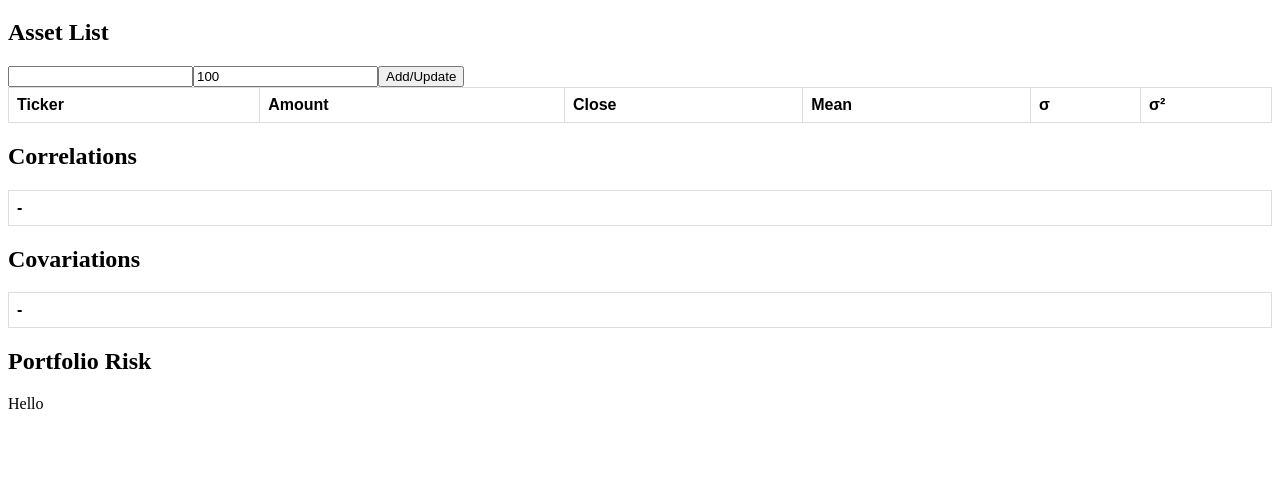
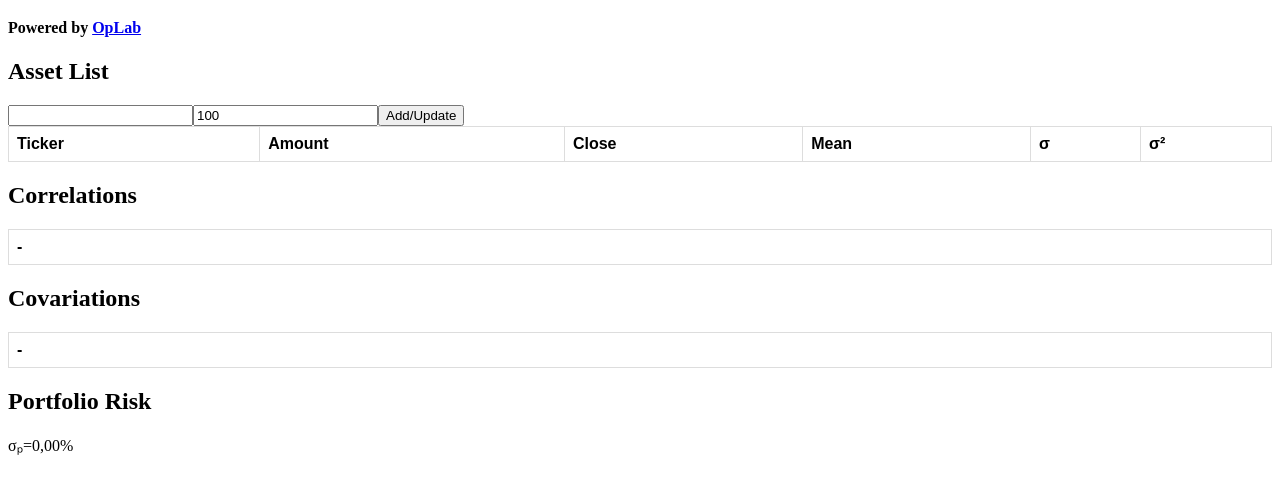
Before and after one commit to cesarvargas00/markowitz, a Gatsby site: page / in a window 1280 px wide. Shown: the part 61-554 px from the top of the page. Built offline with nearby package versions, Linux system fonts and the light colour scheme; Gatsby itself is replaced by a stand-in of ours.

Commit message:
add portfolio risk calculation

```diff
--- a/src/pages/components/AssetList.js
+++ b/src/pages/components/AssetList.js
@@ -30,8 +30,7 @@ export default function AssetList({ assets, onAdd, onRemove }) {
             )}&to=${format(today, 'yyyyMMdd0000')}&fill=business_days`,
             {
               headers: {
-                'access-token':
-                  'none-admin',
+                'access-token': 'none-admin',
               },
             }
           )
--- a/src/pages/components/Matrix.js
+++ b/src/pages/components/Matrix.js
@@ -6,17 +6,17 @@ export default function Matrix({ data }) {
       <thead>
         <tr>
           <th>-</th>
-          {Object.keys(data).map(col => (
-            <th>{col}</th>
+          {Object.keys(data).map((col, i) => (
+            <th key={`${data}-${i}`}>{col}</th>
           ))}
         </tr>
       </thead>
       <tbody>
-        {Object.keys(data).map(col => (
-          <tr>
+        {Object.keys(data).map((col, i) => (
+          <tr key={`${data}-${i}`}>
             <th>{col}</th>
-            {Object.keys(data[col]).map(row => (
-              <td>{data[col][row]}</td>
+            {Object.keys(data[col]).map((row, i) => (
+              <td key={`${row}-${i}`}>{data[col][row]}</td>
             ))}
           </tr>
         ))}
--- a/src/pages/components/Result.js
+++ b/src/pages/components/Result.js
@@ -1,10 +1,36 @@
-import React from 'react'
+import React, { useEffect, useState } from 'react'
+const decimalFormatter = Intl.NumberFormat('pt-BR', {
+  maximumFractionDigits: 2,
+  minimumFractionDigits: 2,
+})
+export default function Result({ assets, covariances }) {
+  const [risk, setRisk] = useState(0)
+  useEffect(() => {
+    if (assets.length > 1) {
+      const total = assets.reduce(
+        (acc, { amount, close }) => acc + amount * close,
+        0
+      )
+      const w = assets.map(({ amount, close }) => (amount * close) / total)
+      const Ω = Object.keys(covariances).map(k =>
+        Object.keys(covariances[k]).map(l => covariances[k][l])
+      )
 
-export default function Result() {
+      let r = 0
+      for (let i = 0; i < w.length; i++) {
+        let sum = 0
+        for (let j = 0; j < w.length; j++) {
+          sum += Ω[i][j] * w[j]
+        }
+        r += sum * w[i]
+      }
+      setRisk(r ** 0.5)
+    } else setRisk(assets[0] ? assets[0].stdev : 0)
+  }, [covariances])
   return (
     <div>
       <h2>Portfolio Risk</h2>
-      <p>Hello</p>
+      <p>σₚ={decimalFormatter.format(risk * 100)}%</p>
     </div>
   )
 }
--- a/src/pages/index.js
+++ b/src/pages/index.js
@@ -70,6 +70,10 @@ export default function Home() {
   return (
     <div>
       <h1>Markowitz calculator</h1>
+      <h4>
+        {' '}
+        Powered by <a href="https://oplab.com.br">OpLab</a>
+      </h4>
       <h2>Asset List</h2>
       <AssetList
         onAdd={asset => {
```
